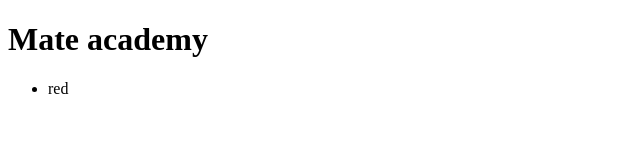
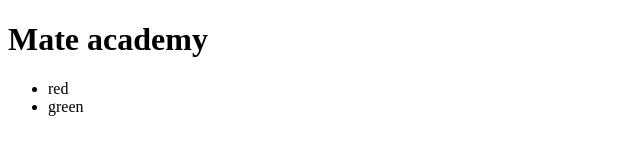
Before and after one commit to vpotiha/repository-for-settings-, a plain HTML site: page index.html in a window 1280 px wide. Shown: the full height of the page, 0-640 px from the left. Drawn offline with Linux system fonts and the light colour scheme.

Commit message:
Оновлення index.html та додано style.css

```diff
--- a/index.html
+++ b/index.html
@@ -7,8 +7,10 @@
 </head>
 <body>
  <h1>Mate academy</h1>
+
  <ul>
   <li>red</li>
+  <li>green</li>
  </ul>
 </body>
 </html>
--- /dev/null
+++ b/style.css
@@ -0,0 +1,3 @@
+body {
+  margin: 0;
+}
```
